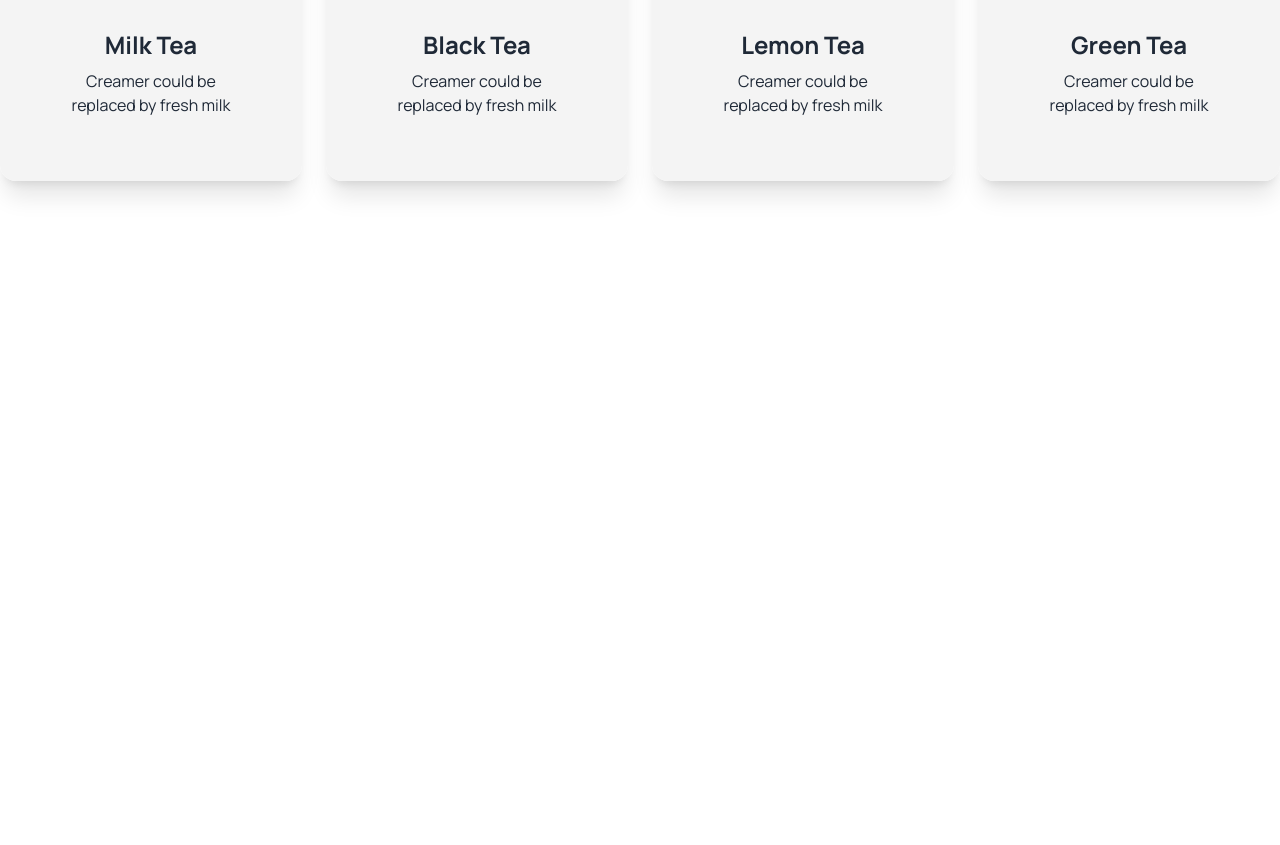
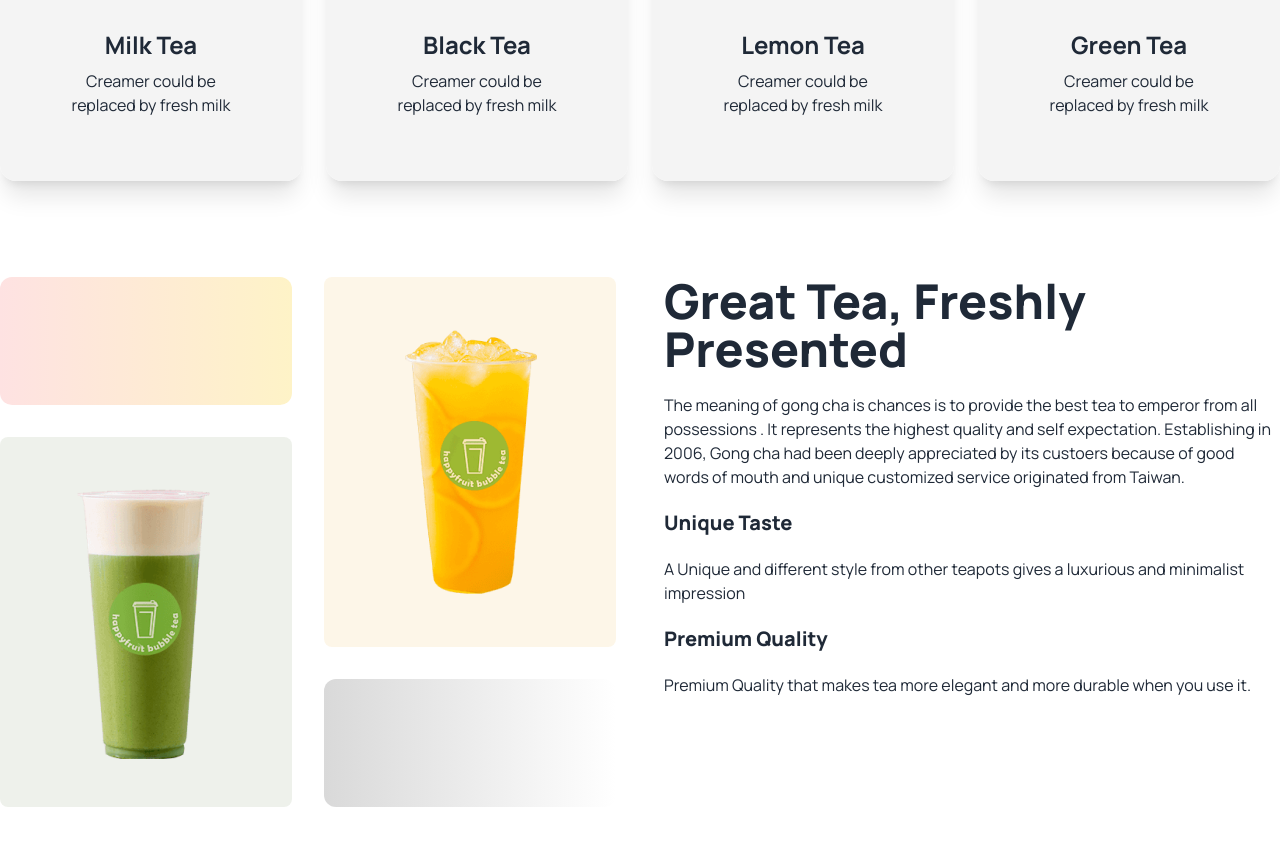
Before and after one commit to aishachy/tea-house, a plain HTML site: page index.html in a window 1280 px wide. Shown: the part 868-1713 px from the top of the page. Before the commit the page ends 1145 px from the top, so only its background shows below. Drawn offline with nearby package versions, Linux system fonts and the light colour scheme.

Commit message:
created grid layout with gradient

```diff
--- a/index.html
+++ b/index.html
@@ -111,6 +111,23 @@
 </div>
 </div>
 </section>
+<!-------great tea fresh te section-------->
+<section class="my-24 gap-12 flex flex-col lg:flex-row">
+<div class="grid gap-8 grid-cols-1 md:grid-cols-2 flex-1">
+<div class="rounded-xl h-32 bg-gradient-to-r from-red-100 to-amber-100"></div>
+<div class="row-span-2 bg-[#e6a6231a] rounded-lg px-8 py-12 flex justify-center items-center"><img src="images/fresh-1.png"></div>
+<div class="row-span-2 bg-[#5776391a] rounded-lg px-8 py-12 flex justify-center items-center"><img src="images/fresh-2.png"></div>
+<div class="rounded-xl h-32 bg-gradient-to-r from-[#d9d9d9] to-[#ffffff]"></div>
+</div>
+<div class="space-y-5 flex-1">
+<h3 class="text-5xl font-extrabold">Great Tea, Freshly<br> Presented</h3>
+<p>The meaning of gong cha is chances is to provide the best tea to emperor from all possessions . It represents the highest quality and self expectation. Establishing in 2006, Gong cha had been deeply appreciated by its custoers  because of good words of mouth and unique customized service originated from Taiwan.</p>
+<h4 class="text-xl font-extrabold">Unique Taste</h4>
+<p>A Unique and different style from other teapots gives a luxurious and minimalist impression</p>
+<h4 class="text-xl font-extrabold mt-8">Premium Quality</h4>
+<p>Premium Quality that makes tea more elegant and more durable when you use it.</p>
+</div>
+</section>
 </main>
 <footer>
 
```
